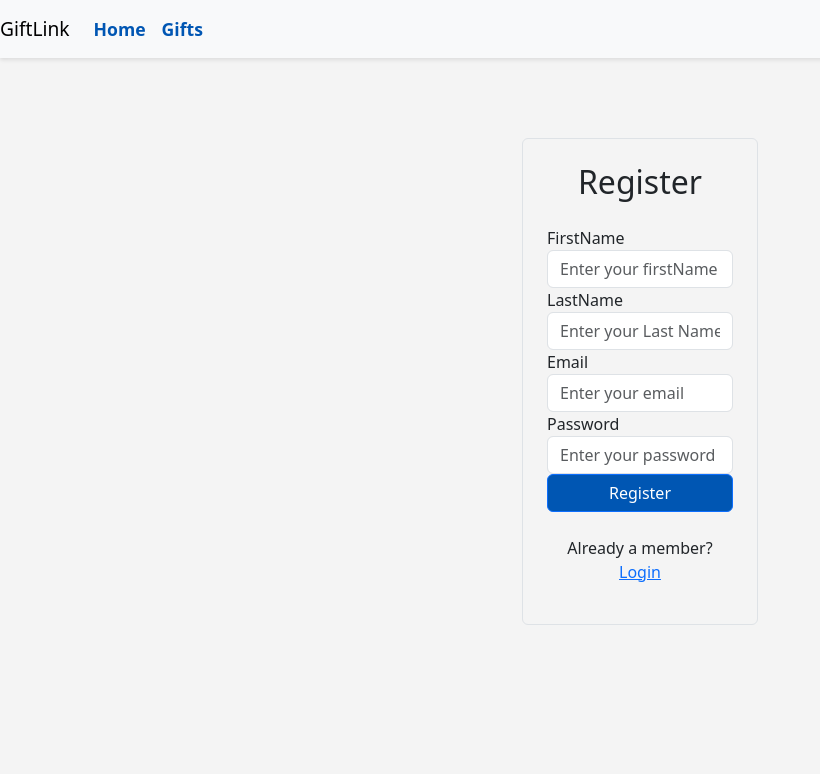
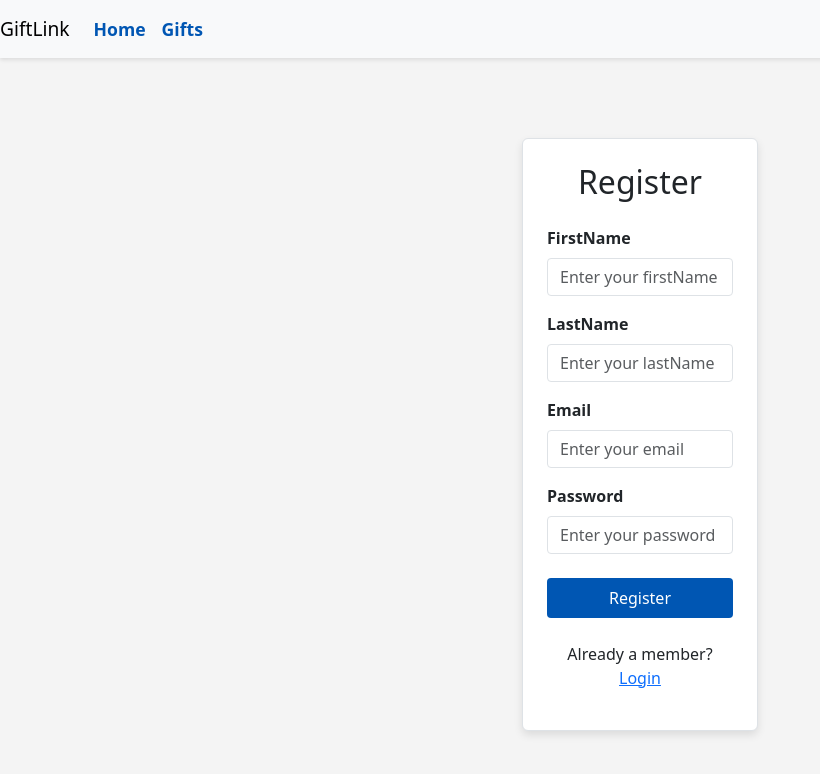
Before and after one commit to asaphoncho/fullstack-capstone-project, a React (Create React App) app in the folder giftlink-frontend/: page /app/register in a window 1280 px wide. Shown: the top 774 px of the page, without its empty margins (0-820 px from the left). Built offline with nearby package versions, Linux system fonts and the light colour scheme.

Commit message:
minor adjustments to the login and register components

```diff
--- a/giftlink-frontend/src/components/LoginPage/LoginPage.js
+++ b/giftlink-frontend/src/components/LoginPage/LoginPage.js
@@ -1,13 +1,22 @@
-import React, {useState} from 'react'
+import React, { useState,useEffect } from 'react';
 
-const LoginPage = () => {
+import './LoginPage.css';
 
+function LoginPage() {
     const [email, setEmail] = useState('');
     const [password, setPassword] = useState('');
-const handleLogin = async () => {
-    console.log("Inside handleLogin");
+
+    const handleLogin = async (e) => {
+        e.preventDefault();
 }
-return(
+
+
+    return (
+        <div className="container mt-5">
+            <div className="row justify-content-center">
+                <div className="col-md-6 col-lg-4">
+                    <div className="login-card p-4 border rounded">
+                        <h2 className="text-center mb-4 font-weight-bold">Login</h2>
                         <div className="mb-3">
                             <label htmlFor="email" className="form-label">Email</label>
                             <input
@@ -18,6 +27,8 @@ return(
                                 value={email}
                                 onChange={(e) => setEmail(e.target.value)}
                             />
+                        </div>
+                        <div className="mb-4">
                             <label htmlFor="password" className="form-label">Password</label>
                             <input
                                 id="password"
@@ -27,9 +38,17 @@ return(
                                 value={password}
                                 onChange={(e) => setPassword(e.target.value)}
                             />
+                        </div>
+                        {/* Include appropriate error message if login is incorrect*/}
                         <button className="btn btn-primary w-100 mb-3" onClick={handleLogin}>Login</button>
+                        <p className="mt-4 text-center">
+                            New here? <a href="/app/register" className="text-primary">Register Here</a>
+                        </p>
                     </div>
-)
+                </div>
+            </div>
+        </div>
+    );
 }
 
-export default LoginPage
+export default LoginPage;
--- a/giftlink-frontend/src/components/RegisterPage/RegisterPage.js
+++ b/giftlink-frontend/src/components/RegisterPage/RegisterPage.js
@@ -1,23 +1,25 @@
-import React, {useState} from 'react'
+import React, { useState } from 'react';
 
-function RegisterPage(){
- const [firstName, setFirstName] = useState("")
- const [lastName, setLastName] = useState("")
- const [email, setEmail] = useState("")
- const [password, setPassword] = useState("")
+import './RegisterPage.css';
+
+function RegisterPage() {
+    const [firstName, setFirstName] = useState('');
+    const [lastName, setLastName] = useState('');
+    const [email, setEmail] = useState('');
+    const [password, setPassword] = useState('');
 
     const handleRegister = async () => {
-    console.log("register handled")
+        console.log("Register invoked")
     }
 
-return(
+return (
     <div className="container mt-5">
         <div className="row justify-content-center">
             <div className="col-md-6 col-lg-4">
                 <div className="register-card p-4 border rounded">
                     <h2 className="text-center mb-4 font-weight-bold">Register</h2>
-                    <div className="mb-4">
-                        <label htmlFor="firstName" className="form label">FirstName</label>
+                    <div className="mb-3">
+                        <label htmlFor="firstName" className="form-label">FirstName</label>
                         <input
                             id="firstName"
                             type="text"
@@ -26,35 +28,47 @@ return(
                             value={firstName}
                             onChange={(e) => setFirstName(e.target.value)}
                         />
-                        <label htmlFor="lastName" className="form label">LastName</label>
+                    </div>
+
+                    {/* last name */}
+
+                    <div className="mb-3">
+                        <label htmlFor="lastName" className="form-label">LastName</label>
                         <input
                             id="lastName"
                             type="text"
                             className="form-control"
-                        placeholder="Enter your Last Name"
+                            placeholder="Enter your lastName"
                             value={lastName}
                             onChange={(e) => setLastName(e.target.value)}
                         />
-                        <label htmlFor="email" className="form label">Email</label>
+                    </div>
+
+                    {/* email  */}
+                    <div className="mb-3">
+                        <label htmlFor="email" className="form-label">Email</label>
                         <input
                             id="email"
-                        type="email"
+                            type="text"
                             className="form-control"
                             placeholder="Enter your email"
                             value={email}
-                        onChange={(e) => setLastName(e.target.value)}
+                            onChange={(e) => setEmail(e.target.value)}
                         />
-                        <label htmlFor="password" className="form label">Password</label>
+                    </div>
+
+                    <div className="mb-4">
+                        <label htmlFor="password" className="form-label">Password</label>
                         <input
                             id="password"
                             type="password"
                             className="form-control"
                             placeholder="Enter your password"
-                        value={lastName}
-                        onChange={(e) => setLastName(e.target.value)}
+                            value={password}
+                            onChange={(e) => setPassword(e.target.value)}
                         />
+                    </div>
                     <button className="btn btn-primary w-100 mb-3" onClick={handleRegister}>Register</button>
-                    </div>
                     <p className="mt-4 text-center">
                         Already a member? <a href="/app/login" className="text-primary">Login</a>
                     </p>
@@ -62,8 +76,7 @@ return(
             </div>
         </div>
     </div>
- )
+);
 }
 
-
-export default RegisterPage
+export default RegisterPage;
```
Lines whose indentation alone changed are shown as unchanged.
